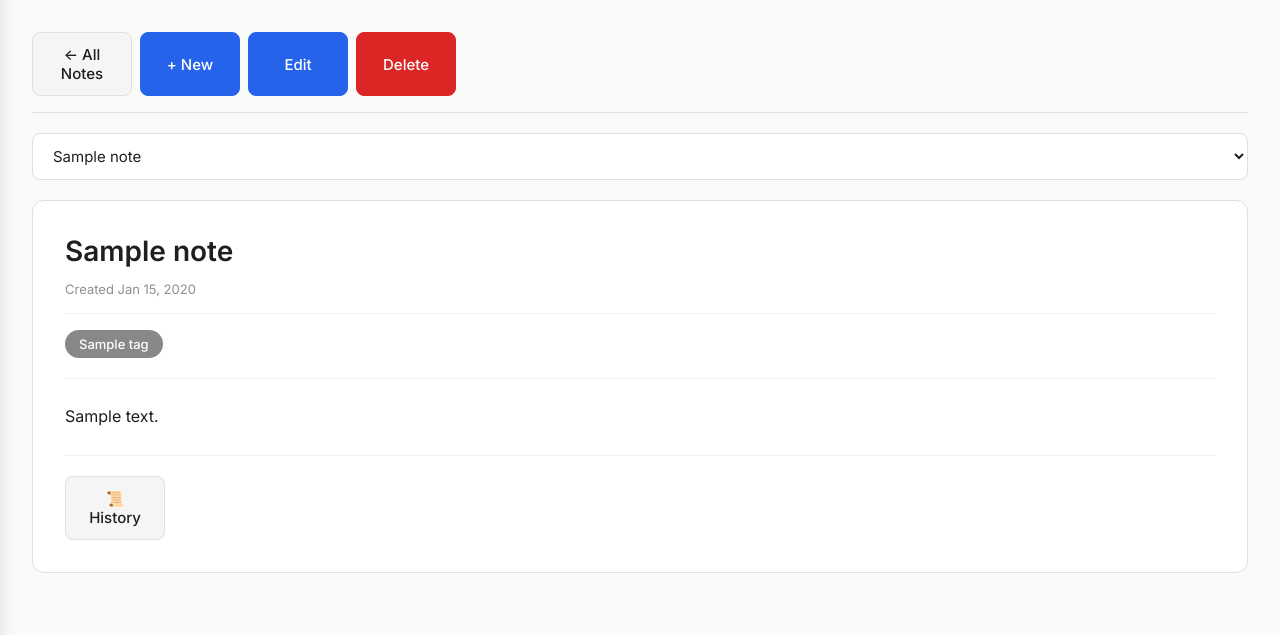
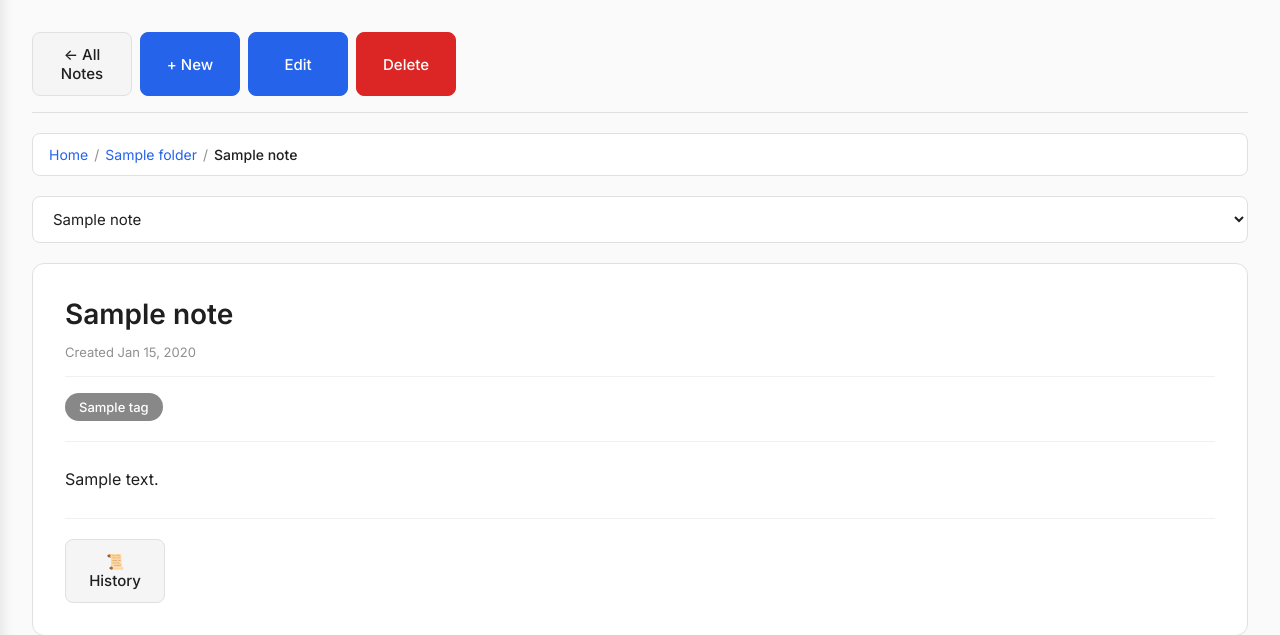
Before and after one commit to AchilleasG/notes-app, a Django app: page /note/1/ in a window 1280 px wide. Shown: the part 78-713 px from the top of the page. Run offline with Django 5.2, Linux system fonts and the light colour scheme; the first user in the database is signed in; tables that the repository leaves empty hold one stand-in row (Sample ...); some libraries are stand-ins or nearby versions.

Commit message:
Add breadcrumb navigation to note and shared note views

```diff
--- a/notes/templates/notes/note_view.html
+++ b/notes/templates/notes/note_view.html
@@ -31,6 +31,42 @@
         .quick-actions .btn {
             flex: 0;
         }
+    }
+
+    /* Breadcrumb Navigation */
+    .breadcrumb-nav {
+        display: flex;
+        align-items: center;
+        flex-wrap: wrap;
+        gap: 6px;
+        margin-bottom: 20px;
+        padding: 12px 16px;
+        background: var(--bg-secondary);
+        border: 1px solid var(--border-primary);
+        border-radius: 8px;
+        font-size: 14px;
+    }
+
+    .breadcrumb-item {
+        color: var(--accent-primary);
+        text-decoration: none;
+        transition: all 0.2s ease;
+        white-space: nowrap;
+    }
+
+    .breadcrumb-item:hover {
+        color: var(--accent-hover);
+        text-decoration: underline;
+    }
+
+    .breadcrumb-current {
+        color: var(--text-primary);
+        font-weight: 500;
+    }
+
+    .breadcrumb-separator {
+        color: var(--text-tertiary);
+        user-select: none;
     }
 
     /* Notes dropdown for mobile navigation */
@@ -536,6 +572,17 @@
         <a href="{% url 'note_edit' note.pk %}" class="btn btn-primary">Edit</a>
         <a href="{% url 'note_delete' note.pk %}" class="btn btn-danger">Delete</a>
     </div>
+
+    <!-- Breadcrumb Navigation -->
+    <nav class="breadcrumb-nav" aria-label="breadcrumb">
+        <a href="{% url 'note_list' %}" class="breadcrumb-item">Home</a>
+        {% for folder in breadcrumb_path %}
+            <span class="breadcrumb-separator">/</span>
+            <a href="{{ folder.url }}" class="breadcrumb-item">{{ folder.name }}</a>
+        {% endfor %}
+        <span class="breadcrumb-separator">/</span>
+        <span class="breadcrumb-item breadcrumb-current">{{ note.title|truncatechars:30 }}</span>
+    </nav>
 
     <!-- Navigation dropdown for switching between notes -->
     <div class="notes-nav">
--- a/notes/views.py
+++ b/notes/views.py
@@ -428,6 +428,21 @@ def note_view(request, pk):
         elements = CanvasElement.objects.filter(note=note, deleted=False)
         elements_json = json.dumps([element.to_dict() for element in elements])
 
+    # Build breadcrumb path
+    breadcrumb_path = []
+    if note.folder:
+        current_folder = note.folder
+        while current_folder:
+            breadcrumb_path.insert(
+                0,
+                {
+                    "name": current_folder.name,
+                    "id": current_folder.id,
+                    "url": f"/?folder={current_folder.id}",
+                },
+            )
+            current_folder = current_folder.parent
+
     # Pass note data to client (client will handle decryption if needed)
     return render(
         request,
@@ -436,6 +451,7 @@ def note_view(request, pk):
             "note": note,
             "all_notes": all_notes,
             "elements_json": elements_json,
+            "breadcrumb_path": breadcrumb_path,
         },
     )
 
@@ -946,6 +962,21 @@ def shared_note_view(request, note_id):
         elements = CanvasElement.objects.filter(shared_note=shared_note, deleted=False)
         elements_json = json.dumps([element.to_dict() for element in elements])
 
+    # Build breadcrumb path
+    breadcrumb_path = []
+    if shared_note.folder:
+        current_folder = shared_note.folder
+        while current_folder:
+            breadcrumb_path.insert(
+                0,
+                {
+                    "name": current_folder.name,
+                    "id": current_folder.id,
+                    "url": f"/friends/{friend.id}/shared-notes/?folder={current_folder.id}",
+                },
+            )
+            current_folder = current_folder.parent
+
     return render(
         request,
         "notes/shared_note_view.html",
@@ -954,6 +985,7 @@ def shared_note_view(request, note_id):
             "all_notes": all_notes,
             "friend": friend,
             "elements_json": elements_json,
+            "breadcrumb_path": breadcrumb_path,
         },
     )
 
```
Also changed, not shown: notes/templates/notes/shared_note_view.html (+47 -0 lines).
